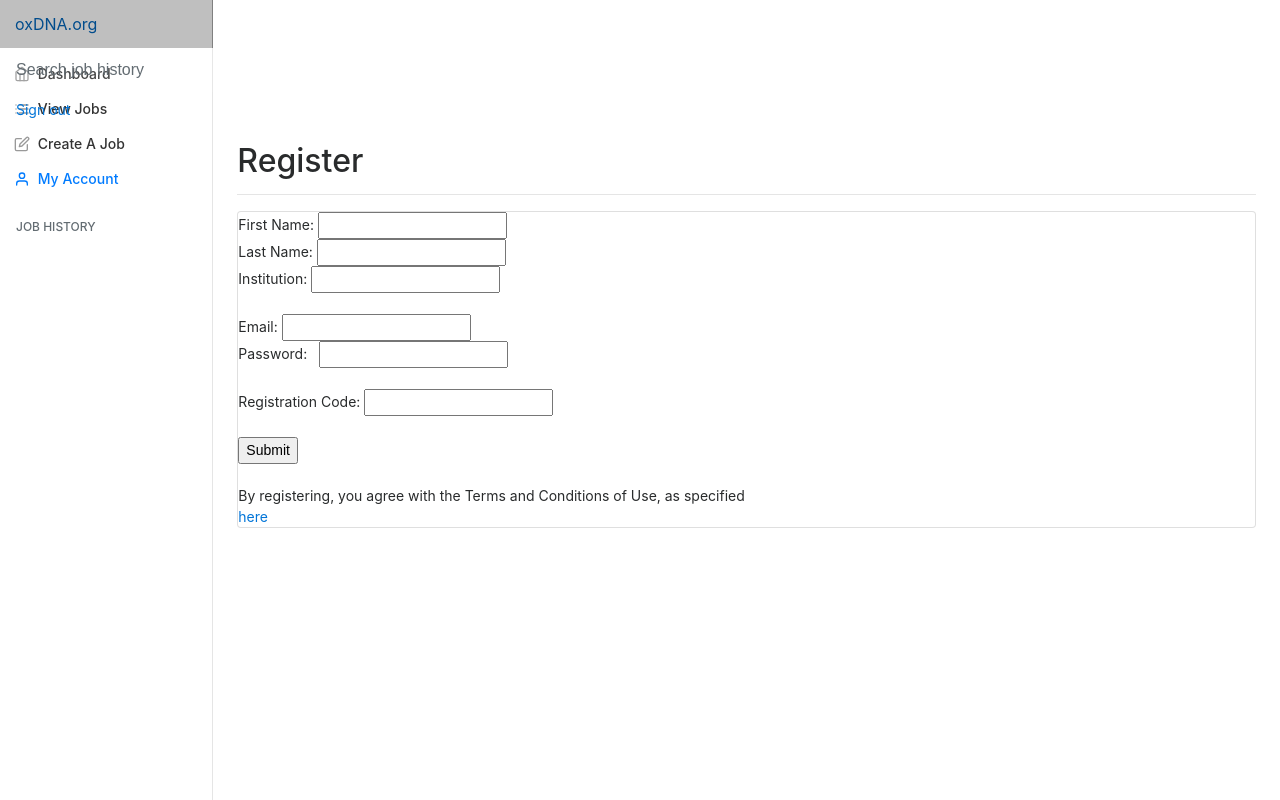
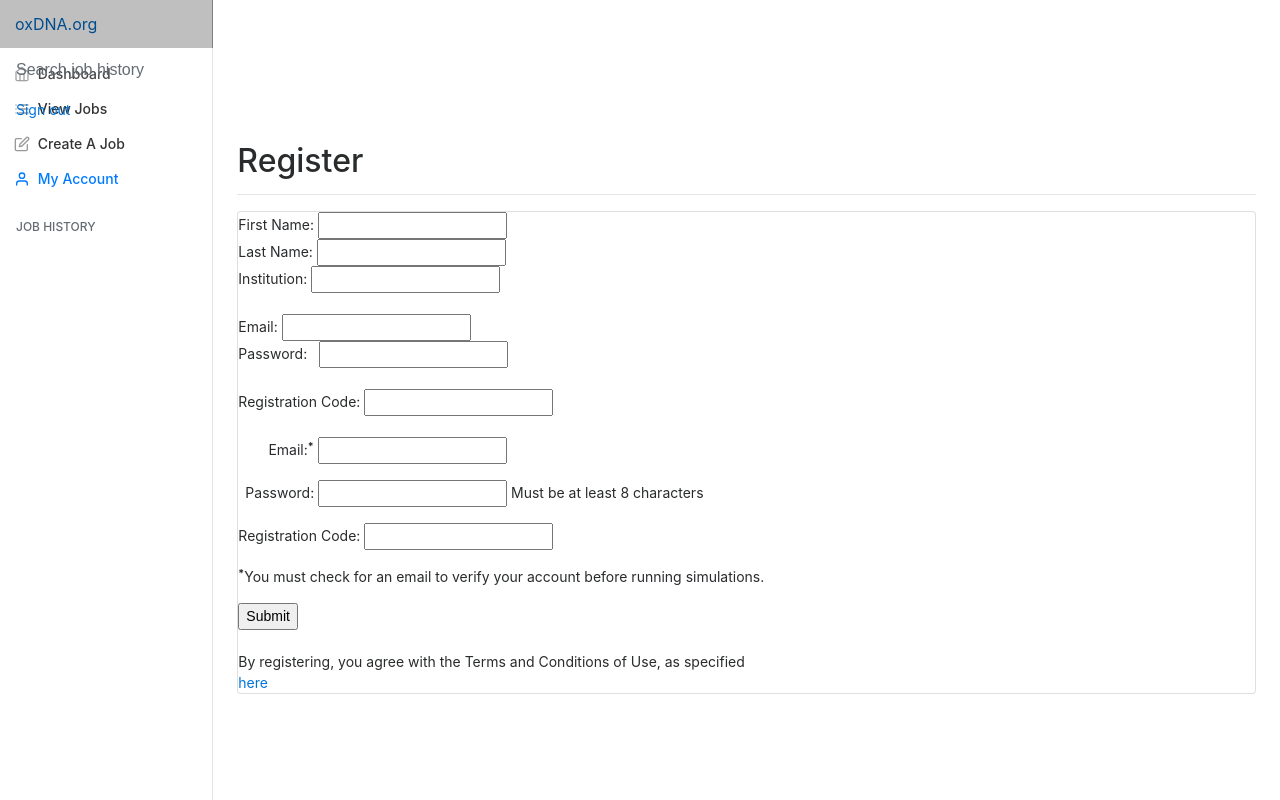
Before and after one commit to sulcgroup/oxdna-web, a Flask app: page /register in a window 1280 px wide. Run offline with Flask 2, Linux system fonts and the light colour scheme; some libraries are stand-ins or nearby versions.

Commit message:
set minimum password length to 8 characters

```diff
--- a/Login.py
+++ b/Login.py
@@ -81,4 +81,4 @@ def updatePasssword(userId, old_password, new_password):
 	if password_check:
 		return "Password updated"
 	else:
-		return "Invalid password"
+		return "Incorrect password"
--- a/main.py
+++ b/main.py
@@ -182,6 +182,8 @@ def register():
 	if username is not None and password is not None:
 		user_id = Register.registerUser(username, password, firstName, lastName, institution)
 
+		if (len(password) < 8):
+			return "Password must be at least 8 characters"
 		if(user_id > -1):
 			#session["user_id"] = user_id
 			return redirect("/login")
@@ -262,6 +264,8 @@ def resetPassword():
 			return "Reset token expired: please try again"
 		else:
 			newPassword = request.json["newPassword"]
+			if len(newPassword) < 8:
+				return "Password must be at least 8 characters"
 			return Account.resetPassword(userId, newPassword)
 
 @app.route("/account/update_password", methods=["POST"])
@@ -273,6 +277,11 @@ def updatePassword():
 
 	old_password = request.json["old_password"]
 	new_password = request.json["new_password"]
+
+	if len(new_password) < 8:
+		return "Password must be at least 8 characters"
+	if new_password == old_password:
+		return "Choose a different password"
 
 	return Login.updatePasssword(user_id, old_password, new_password)
 
--- a/static/script.js
+++ b/static/script.js
@@ -180,14 +180,8 @@ app.controller("AccountCtrl", function($scope, $http, $timeout) {
 			},
 			url: '/account/update_password'
 		}).then(response => {
-			if (response.data === "Invalid password") {
-				$scope.passwordStatus = "Invalid password";
-				document.getElementById('password-status').style.color = 'red';
-			}
-			else {
-				$scope.passwordStatus = "Password updated";
-				document.getElementById('password-status').style.color = 'green';
-			}
+			$scope.passwordStatus = response.data;
+			document.getElementById('password-status').style.color = (response.data === 'Password updated') ? 'green' : 'red';
 		});
 	}
 
--- a/templates/register.html
+++ b/templates/register.html
@@ -143,6 +143,10 @@
 								<br><br>
 								Registration Code: <input ng-model="registrationCode" name="registrationCode" id="registrationCode" type="text">
 								<br><br>
+								<p style="margin-left: 2.15em;">Email:<sup class="font-weight-bold">*</sup> <input ng-model="email" name="username" id="username" type="text"></p>
+								<p style="margin-left: 0.5em;">Password: <input name="password" id="password" type="password"> Must be at least 8 characters</p>
+								<p>Registration Code: <input ng-model="registrationCode" name="registrationCode" id="registrationCode" type="text"></p>
+								<p><sup class="font-weight-bold">*</sup>You must check for an email to verify your account before running simulations.</p>
 								<input type="submit">
 							</form>
 							<br>
```
